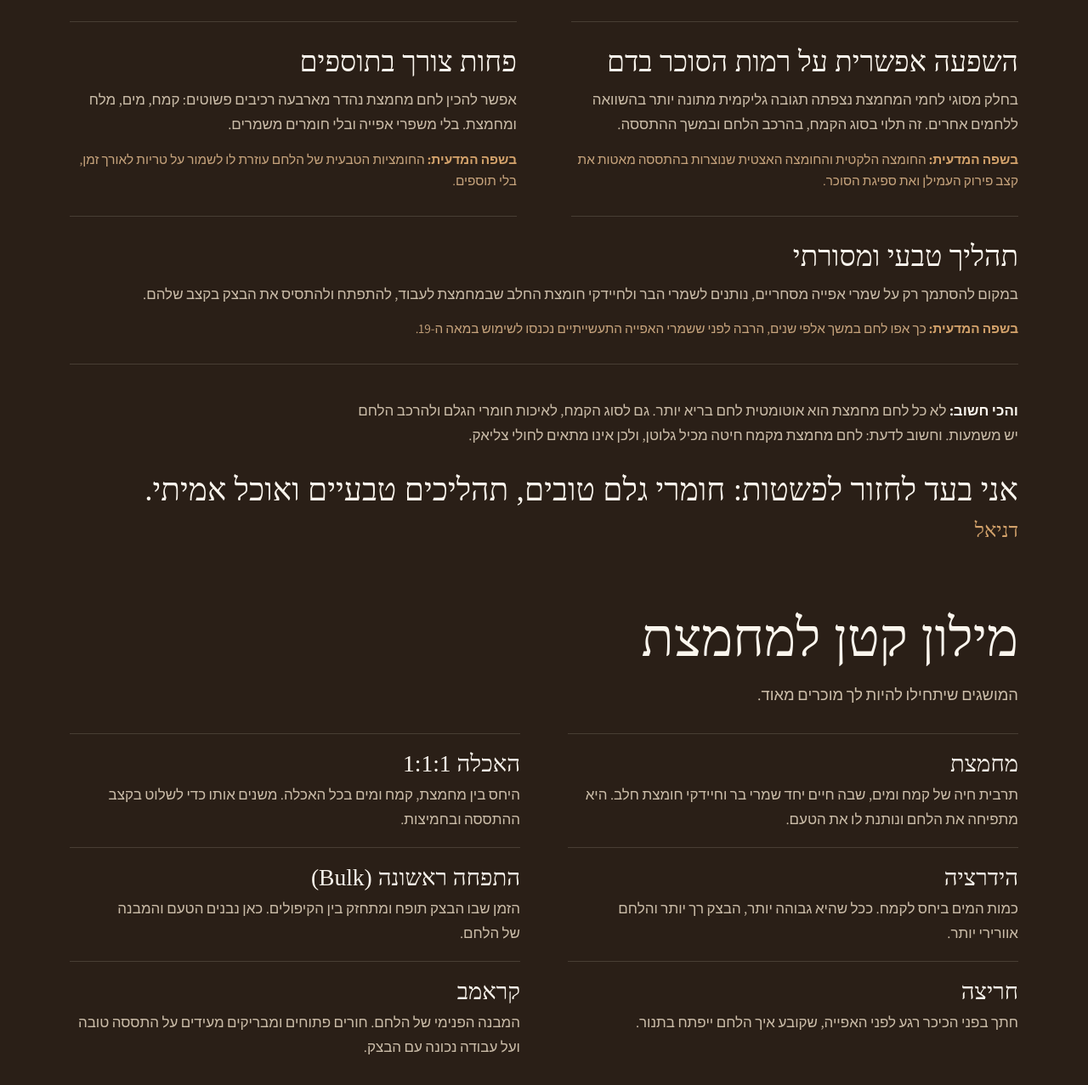
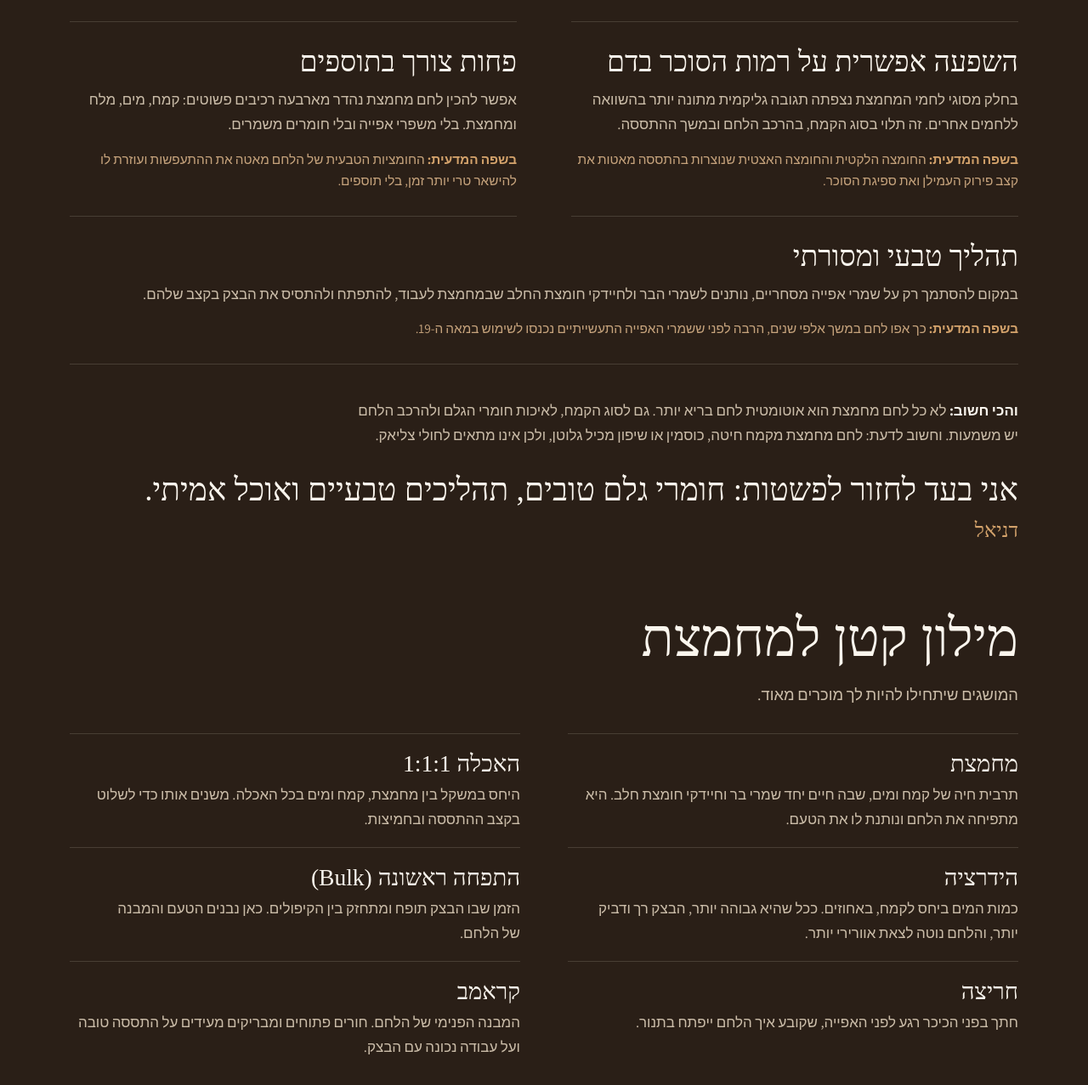
Before and after one commit to Jozeque/daniel-sourdough, a plain HTML site: page index.html in a window 1280 px wide. Shown: the part 7267-8544 px from the top of the page at 85% size. Drawn offline with Linux system fonts and the light colour scheme; a web font is replaced by a local one.

Commit message:
Fact-check: freshness note, celiac line names spelt and rye, feeding ratio by weight, hydration in percent
Co-Authored-By: Claude Opus 5.5 <noreply@anthropic.com>

```diff
--- a/index.html
+++ b/index.html
@@ -736,7 +736,7 @@ p,li,dd{text-wrap:pretty}
       <article class="reason">
         <h3>פחות צורך בתוספים</h3>
         <p>אפשר להכין לחם מחמצת נהדר מארבעה רכיבים פשוטים: קמח, מים, מלח ומחמצת. בלי משפרי אפייה ובלי חומרים משמרים.</p>
-        <p class="sci"><b>בשפה המדעית:</b> החומציות הטבעית של הלחם עוזרת לו לשמור על טריות לאורך זמן, בלי תוספים.</p>
+        <p class="sci"><b>בשפה המדעית:</b> החומציות הטבעית של הלחם מאטה את ההתעפשות ועוזרת לו להישאר טרי יותר זמן, בלי תוספים.</p>
       </article>
       <article class="reason">
         <h3>תהליך טבעי ומסורתי</h3>
@@ -745,7 +745,7 @@ p,li,dd{text-wrap:pretty}
       </article>
     </div>
 
-    <p class="caveat"><strong>והכי חשוב:</strong> לא כל לחם מחמצת הוא אוטומטית לחם בריא יותר. גם לסוג הקמח, לאיכות חומרי הגלם ולהרכב הלחם יש משמעות. וחשוב לדעת: לחם מחמצת מקמח חיטה מכיל גלוטן, ולכן אינו מתאים לחולי צליאק.</p>
+    <p class="caveat"><strong>והכי חשוב:</strong> לא כל לחם מחמצת הוא אוטומטית לחם בריא יותר. גם לסוג הקמח, לאיכות חומרי הגלם ולהרכב הלחם יש משמעות. וחשוב לדעת: לחם מחמצת מקמח חיטה, כוסמין או שיפון מכיל גלוטן, ולכן אינו מתאים לחולי צליאק.</p>
     <p class="signoff">אני בעד לחזור לפשטות: חומרי גלם טובים, תהליכים טבעיים ואוכל אמיתי.<span>דניאל</span></p>
 
     <div class="glossary">
@@ -753,8 +753,8 @@ p,li,dd{text-wrap:pretty}
       <p class="intro">המושגים שיתחילו להיות לך מוכרים מאוד.</p>
       <dl>
         <div><dt>מחמצת</dt><dd>תרבית חיה של קמח ומים, שבה חיים יחד שמרי בר וחיידקי חומצת חלב. היא מתפיחה את הלחם ונותנת לו את הטעם.</dd></div>
-        <div><dt>האכלה 1:1:1</dt><dd>היחס בין מחמצת, קמח ומים בכל האכלה. משנים אותו כדי לשלוט בקצב ההתססה ובחמיצות.</dd></div>
-        <div><dt>הידרציה</dt><dd>כמות המים ביחס לקמח. ככל שהיא גבוהה יותר, הבצק רך יותר והלחם אוורירי יותר.</dd></div>
+        <div><dt>האכלה 1:1:1</dt><dd>היחס במשקל בין מחמצת, קמח ומים בכל האכלה. משנים אותו כדי לשלוט בקצב ההתססה ובחמיצות.</dd></div>
+        <div><dt>הידרציה</dt><dd>כמות המים ביחס לקמח, באחוזים. ככל שהיא גבוהה יותר, הבצק רך ודביק יותר, והלחם נוטה לצאת אוורירי יותר.</dd></div>
         <div><dt>התפחה ראשונה (Bulk)</dt><dd>הזמן שבו הבצק תופח ומתחזק בין הקיפולים. כאן נבנים הטעם והמבנה של הלחם.</dd></div>
         <div><dt>חריצה</dt><dd>חתך בפני הכיכר רגע לפני האפייה, שקובע איך הלחם ייפתח בתנור.</dd></div>
         <div><dt>קראמב</dt><dd>המבנה הפנימי של הלחם. חורים פתוחים ומבריקים מעידים על התססה טובה ועל עבודה נכונה עם הבצק.</dd></div>
```
